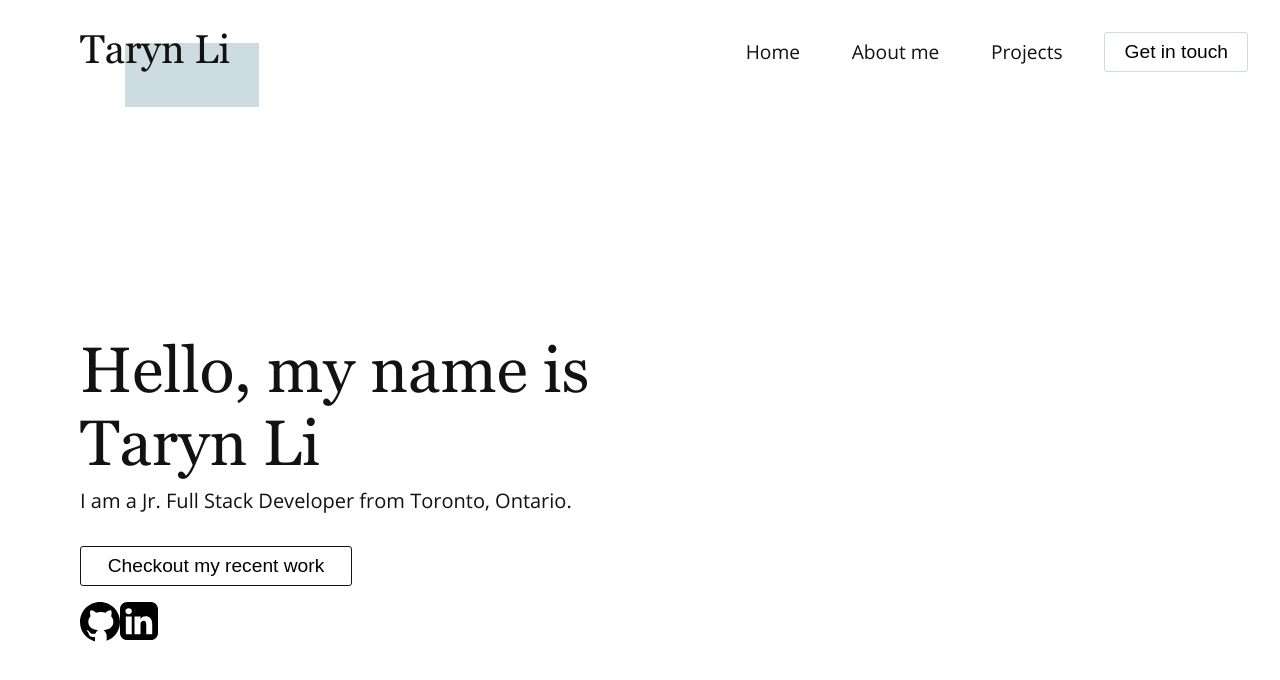
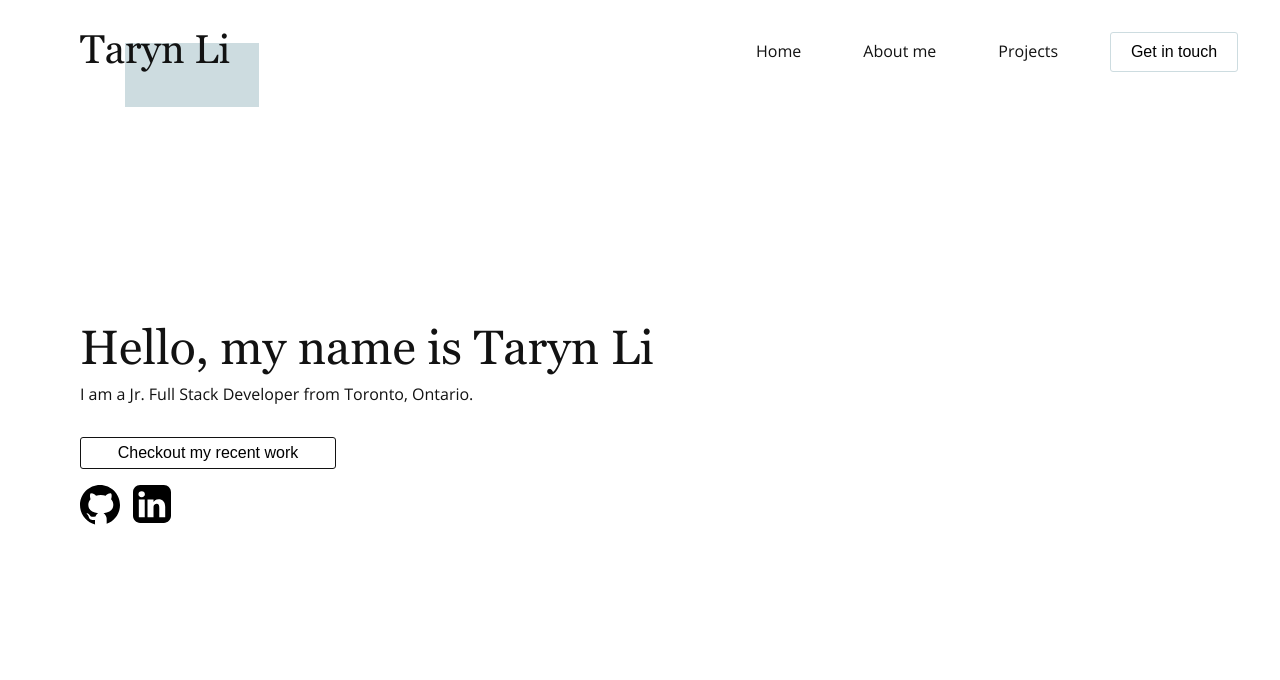
Before and after one commit to tarynbillie/Portfolio, a React (Create React App) app: page /#/home in a window 1280 px wide. Shown: the top 680 px of the page. Built offline with nearby package versions, Linux system fonts and the light colour scheme.

Commit message:
sizing issue

```diff
--- a/src/components/Home/home.scss
+++ b/src/components/Home/home.scss
@@ -59,7 +59,7 @@ $breakpoint-monitor: 1440px;
                 animation: 1.8s ease-out 0s 1 slideInFromTop;
                 h1 {
                     font-family: 'Georgia';
-                    font-size: 4rem;
+                    font-size: 3rem;
                     font-weight: normal;
                     margin-bottom: 0.5rem;
 
@@ -69,18 +69,18 @@ $breakpoint-monitor: 1440px;
                 animation: 1.2s ease-out 0s 1 slideInFromTop;
                 h2 {
                     font-family: 'Open Sans';
-                    font-size: 1.25rem;
+                    font-size: 1rem;
                     font-weight: normal;
                     margin: 0 0 2rem 0;
                 }
             }
             button {
-                width: 17rem;
-                height: 2.5rem;
+                width: 16rem;
+                height: 2rem;
                 background-color: $rare;
                 border: thin solid $burnt;
                 border-radius: 3px;
-                font-size: 1.2rem;
+                font-size: 1rem;
                 appearance: none;
                 outline: none;
                 cursor: pointer;
@@ -111,7 +111,7 @@ $breakpoint-monitor: 1440px;
             .social-media {
                 display: flex;
                 justify-content: space-between;
-                width: 12%;
+                width: 14%;
                 margin-top: 1rem;
 
                 a svg:hover {
--- a/src/components/Nav/sideNav.scss
+++ b/src/components/Nav/sideNav.scss
@@ -73,7 +73,7 @@ $breakpoint-monitor: 1440px;
     h2 {
         font-family: 'Open Sans';
         font-weight: normal;
-        font-size: 22px;
+        font-size: 20px;
         color: $mediumWell;
         margin-right: 3rem;
         cursor: pointer;
@@ -117,7 +117,7 @@ $breakpoint-monitor: 1440px;
     h3 {
         font-family: 'Open Sans';
         font-weight: normal;
-        font-size: 1.4rem;
+        font-size: 1rem;
         margin: 9px 0;
         padding: 5px;
         cursor: pointer;
@@ -161,9 +161,6 @@ $breakpoint-monitor: 1440px;
         }
     }
 
-
-
-
     .contact {
         @include contactBtn();
 
@@ -172,60 +169,6 @@ $breakpoint-monitor: 1440px;
         }
     }
 }
-
-    // .side-nav ul {
-    //     list-style: none;
-    //     text-align: center;
-    //   }
-    //   .side-nav ul li {
-    //     display: inline-block;
-    //   }
-    //   .side-nav ul li h3 {
-    //     display: block;
-    //     padding: 15px;
-    //     text-decoration: none;
-    //     color: #aaa;
-    //     font-weight: 800;
-    //     text-transform: uppercase;
-    //     margin: 0 10px;
-    //   }
-    //   .side-nav ul li h3,
-    //   .side-nav ul li h3:after,
-    //   .side-nav ul li h3:before {
-    //     transition: all .5s;
-    //   }
-    //   .side-nav ul li h3:hover {
-    //     color: #555;
-    // }
-    // .side-nav ul li h3 {
-    //     position:relative;
-    //     z-index: 1;
-    //   }
-    //   .side-nav ul li h3:hover {
-    //     color: #91640F;
-    //   }
-    //   .side-nav ul li h3:after {
-    //     display: block;
-    //     position: absolute;
-    //     top: 0;
-    //     left: 0;
-    //     bottom: 0;
-    //     right: 0;
-    //     margin: auto;
-    //     width: 100%;
-    //     height: 1px;
-    //     content: '.';
-    //     color: transparent;
-    //     background: #F1C40F;
-    //     visibility: none;
-    //     opacity: 0;
-    //     z-index: -1;
-    //   }
-    //   .side-nav ul li h3:hover:after {
-    //     opacity: 1;
-    //     visibility: visible;
-    //     height: 100%;
-    //   }
 
 
 
--- a/src/components/Nav/topNav.scss
+++ b/src/components/Nav/topNav.scss
@@ -20,8 +20,8 @@ $breakpoint-monitor: 1440px;
     border: 1.5px solid $primary;
     border-radius: 3px;
     height: 2.5rem;
-    width: 9rem;
-    font-size: 1.2rem;
+    width: 8rem;
+    font-size: 1rem;
     outline: none;
     cursor: pointer;
 }
@@ -46,7 +46,7 @@ $breakpoint-monitor: 1440px;
                 left: 0;
                 font-family: 'Georgia';
                 font-weight: normal;
-                font-size: 40px;
+                font-size: 38px;
                 z-index: 1;
                 margin: 1.5rem 0 0 5rem;
 
@@ -71,7 +71,7 @@ $breakpoint-monitor: 1440px;
         h3 {
             font-weight: normal;
             font-family: 'Open Sans';
-            font-size: 1.2rem;
+            font-size: 1rem;
             cursor: pointer;
             margin: 5px 0;
             padding: 10px;
@@ -117,9 +117,6 @@ $breakpoint-monitor: 1440px;
                 width: 100%;
             }
         }
-        .selected h3 {
-
-        }
         .contact {
             @include contactBtn();
             transition: all 0.3s ease-in-out;
--- a/src/components/Projects/projects.scss
+++ b/src/components/Projects/projects.scss
@@ -14,7 +14,7 @@ $breakpoint-laptop: 1024px;
 @mixin header {
     margin-bottom: 1rem;
     font-family: Georgia;
-    font-size: 2.5rem;
+    font-size: 2rem;
     line-height: 68px;
     text-align: center;
     font-weight: normal;
@@ -22,7 +22,7 @@ $breakpoint-laptop: 1024px;
 
 @mixin text {
     font-family: 'Open Sans';
-    font-size: 1.25rem;
+    font-size: 1rem;
     line-height: 32px;
     color: $burnt;
     text-align: justify;
```
Also changed, not shown: src/components/Nav/VerticalNav.js (deleted).
